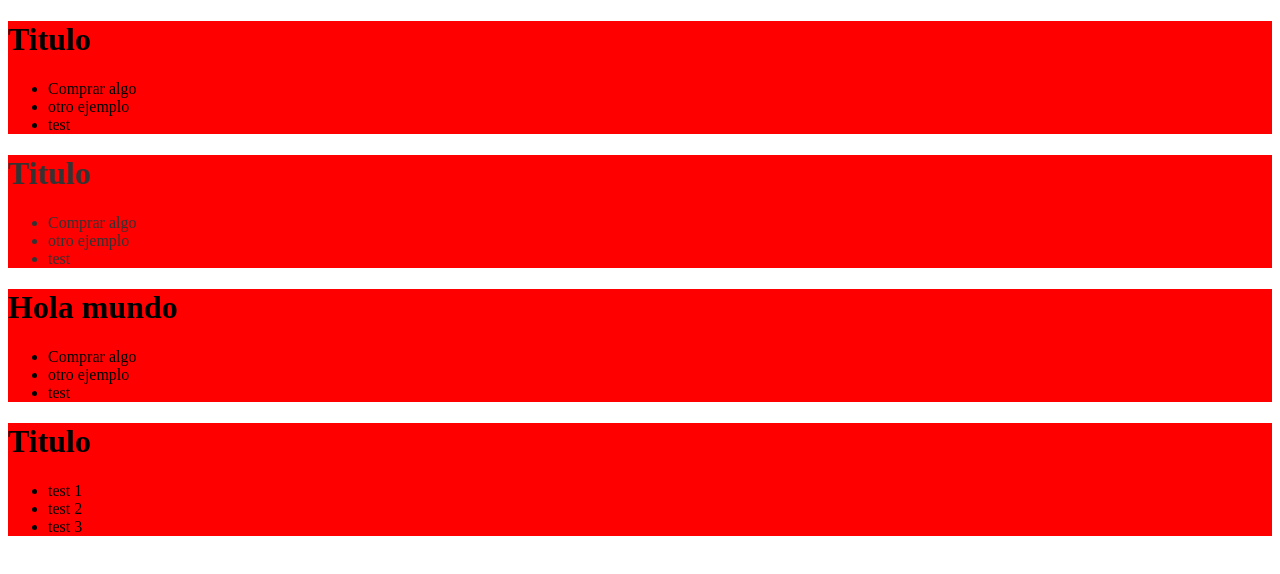
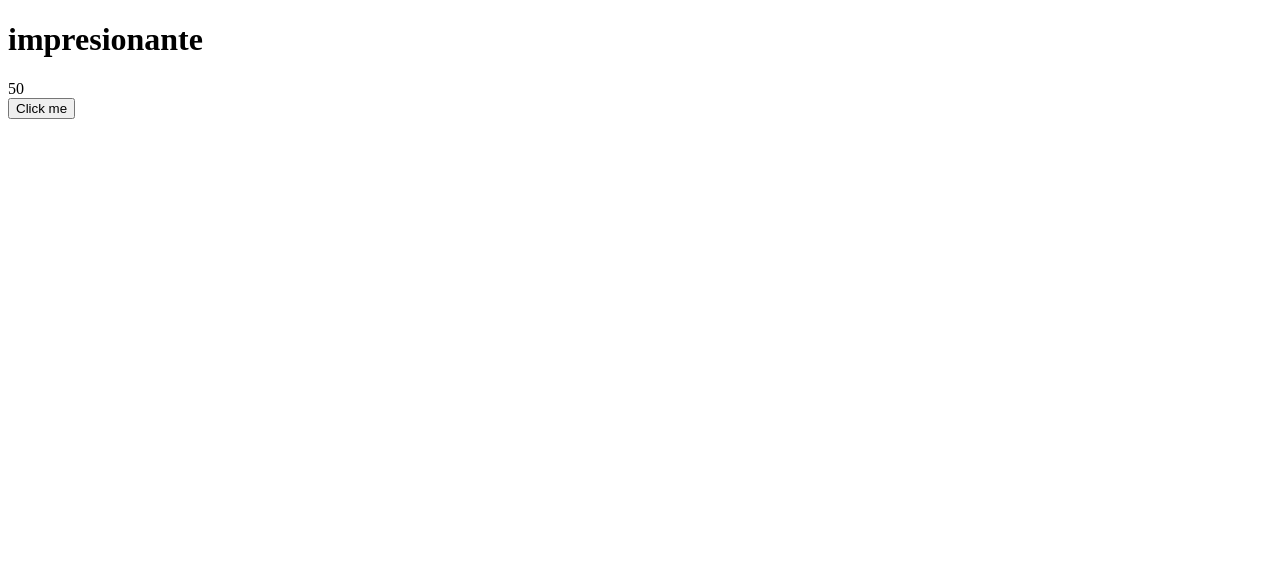
Before and after one commit to AvielAD/ReactJS-Incremental, a React (Create React App) app: page / in a window 1280 px wide. Shown: the top 574 px of the page. Built offline with nearby package versions, Linux system fonts and the light colour scheme.

Commit message:
state counter

```diff
--- a/src/App.js
+++ b/src/App.js
@@ -1,27 +1,35 @@
-import React from 'react';
+import React, {Component} from 'react';
 import './index.css';
-import Component from './Component';
 
-function App(props) {
+class App extends Component{
 
-  return (
+  constructor(props){
+    super(props);
+    this.state = {
+      clicks: props.clicks,
+      titulo: props.titulo,
+    };
+  }
+
+  render(){
+
+    const {titulo} = this.props;
+    const {clicks} = this.state;
+
+    return (
       <React.Fragment>
-        <Component
-        />
-        <Component
-          color = "#333"
-        />
-        <Component
-          titulo = "Hola mundo"
-        />
-
-        <Component
-          items = {['test 1','test 2','test 3']}
-        />
+        <h1>{titulo}</h1>
+        <span>{clicks}</span>
+        <br/>
+        <button onClick={ ()=>{
+          this.setState({clicks: clicks + 1});
+        }}>Click me</button>
 
       </React.Fragment>
     );
+
+  }
+
 }
 
-
 export default App;
--- a/src/index.js
+++ b/src/index.js
@@ -2,4 +2,4 @@ import React from 'react';
 import ReactDOM from 'react-dom';
 import App from './App';
 
-ReactDOM.render(<App/>, document.getElementById('root'));
+ReactDOM.render(<App titulo = "impresionante" clicks={50}/>, document.getElementById('root'));
```
